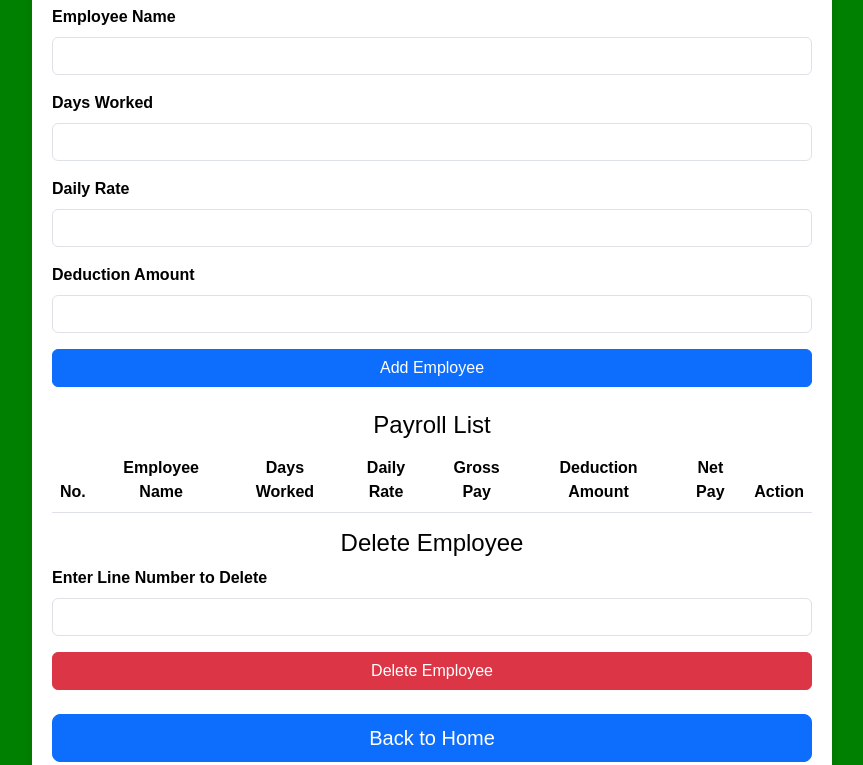
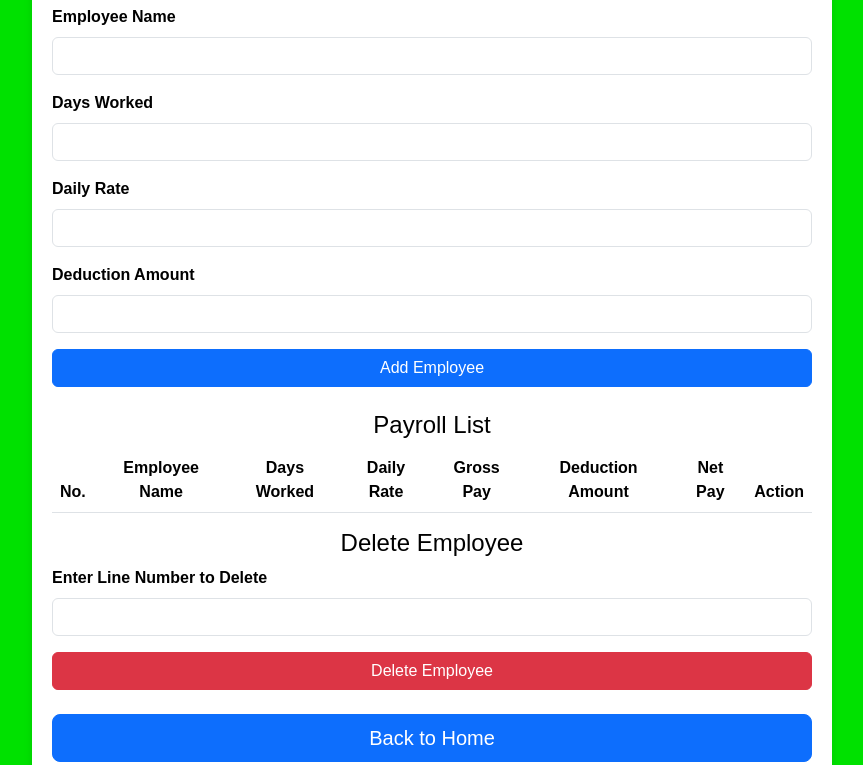
Before and after one commit to LEO0s/ITC-Final-Project, a plain HTML site: page payroll.html in a window 1280 px wide. Shown: the part 148-913 px from the top of the page, without its empty margins (208-1071 px from the left). Drawn offline with nearby package versions, Linux system fonts and the light colour scheme.

Commit message:
Update payroll.html

```diff
--- a/payroll.html
+++ b/payroll.html
@@ -9,7 +9,7 @@
     <style>
         body {
             font-family: Arial, sans-serif;
-            background-color: green; /* Green background color */
+            background-color: #00e100; /* Green background color */
             color: black; /* Black text color */
         }
         .container {
```
